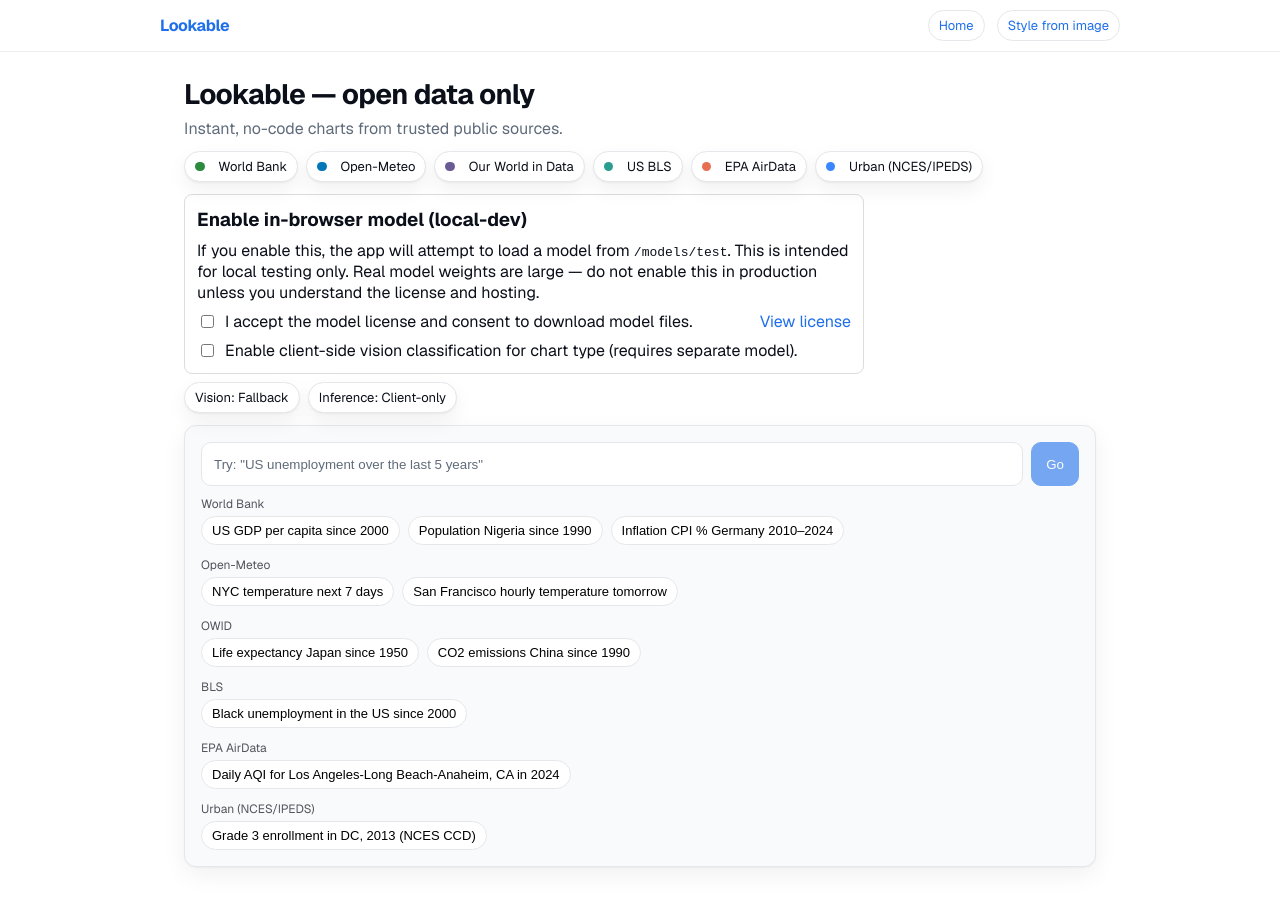
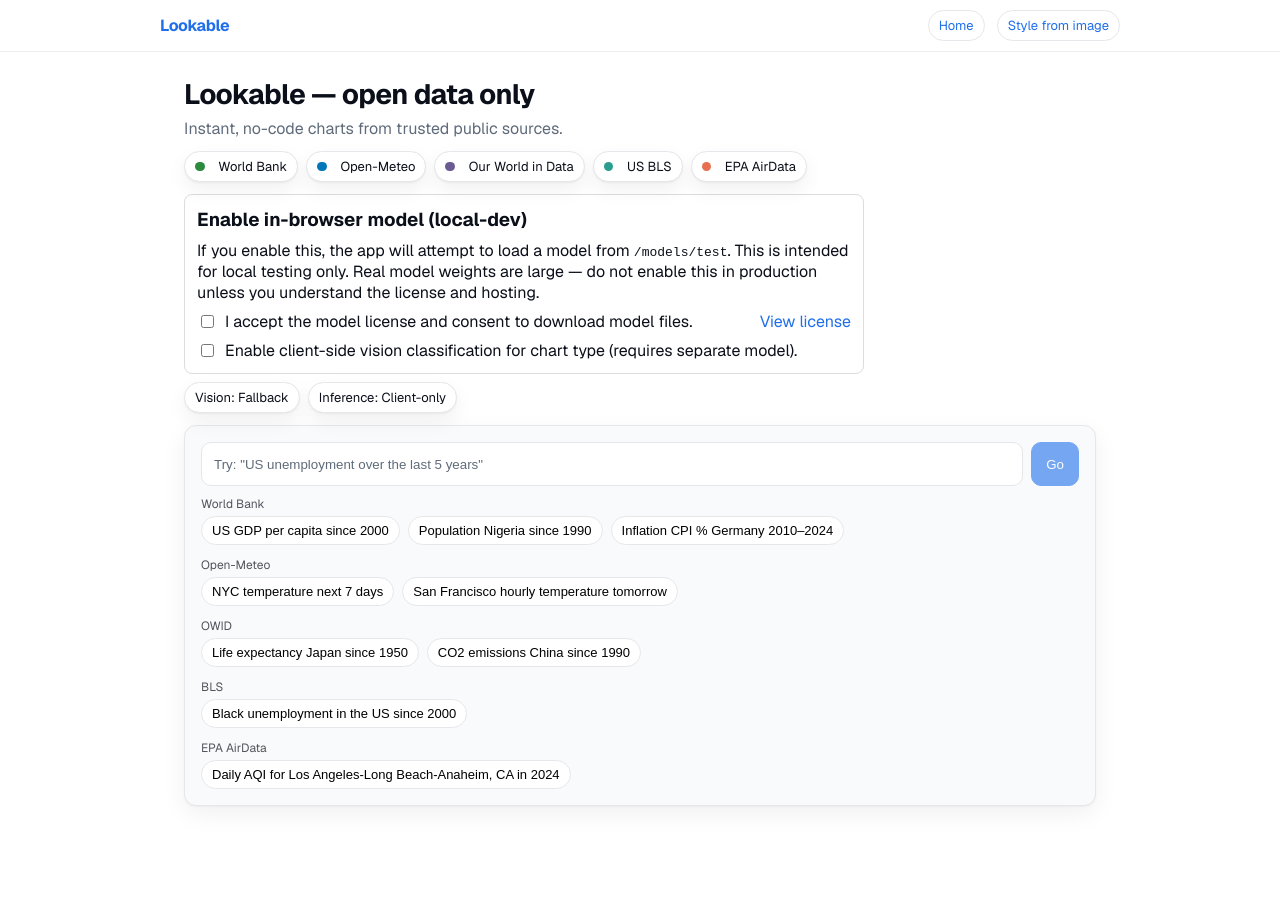
Before and after one commit to rohanramnarain/lookable-web-main, a Next.js app: page / in a window 1280 px wide. After the commit the page ends 846 px from the top, so only its background shows below. Built offline with nearby package versions, Linux system fonts and the light colour scheme; no server answers.

Commit message:
took out edu

```diff
--- a/app/api/choose-source/route.ts
+++ b/app/api/choose-source/route.ts
@@ -1,7 +1,7 @@
 import { NextResponse } from 'next/server';
 import { z } from 'zod';
 
-const AllowedSources = z.enum(["worldbank","openmeteo","owid","bls","epa_aqi","urban","unknown"]);
+const AllowedSources = z.enum(["worldbank","openmeteo","owid","bls","epa_aqi","unknown"]);
 
 const SuggestionSchema = z.object({
   source: AllowedSources,
--- a/app/page.tsx
+++ b/app/page.tsx
@@ -327,16 +327,13 @@ const SUGGESTION_GROUPS: SuggestionGroup[] = [
   { label: "EPA AirData", items: [
     "Daily AQI for Los Angeles-Long Beach-Anaheim, CA in 2024",
   ]},
-  { label: "Urban (NCES/IPEDS)", items: [
-    "Grade 3 enrollment in DC, 2013 (NCES CCD)",
-  ]},
 ];
 
 /** ======= Source bubbles (dynamic from catalog) ======= */
-type BubbleKey = "worldbank" | "openmeteo" | "owid" | "bls" | "epa_aqi" | "urban";
+type BubbleKey = "worldbank" | "openmeteo" | "owid" | "bls" | "epa_aqi";
 
 function isBubbleKey(x: unknown): x is BubbleKey {
-  return ["worldbank","openmeteo","owid","bls","epa_aqi","urban"].includes(String(x));
+  return ["worldbank","openmeteo","owid","bls","epa_aqi"].includes(String(x));
 }
 
 const SOURCE_LABEL: Record<BubbleKey, string> = {
@@ -345,7 +342,7 @@ const SOURCE_LABEL: Record<BubbleKey, string> = {
   owid: "Our World in Data",
   bls: "US BLS",
   epa_aqi: "EPA AirData",
-  urban: "Urban (NCES/IPEDS)",
+
 };
 
 function dotStyleFor(key: BubbleKey): CSSProperties {
@@ -356,7 +353,7 @@ function dotStyleFor(key: BubbleKey): CSSProperties {
     owid: "#6b5b95",
     bls: "#2a9d8f",
     epa_aqi: "#e76f51",
-    urban: "#3a86ff",
+
   };
   return { ...base, background: colors[key] };
 }
```
Also changed, not shown: 1 other file (tests, documents, lock files or other folders).
